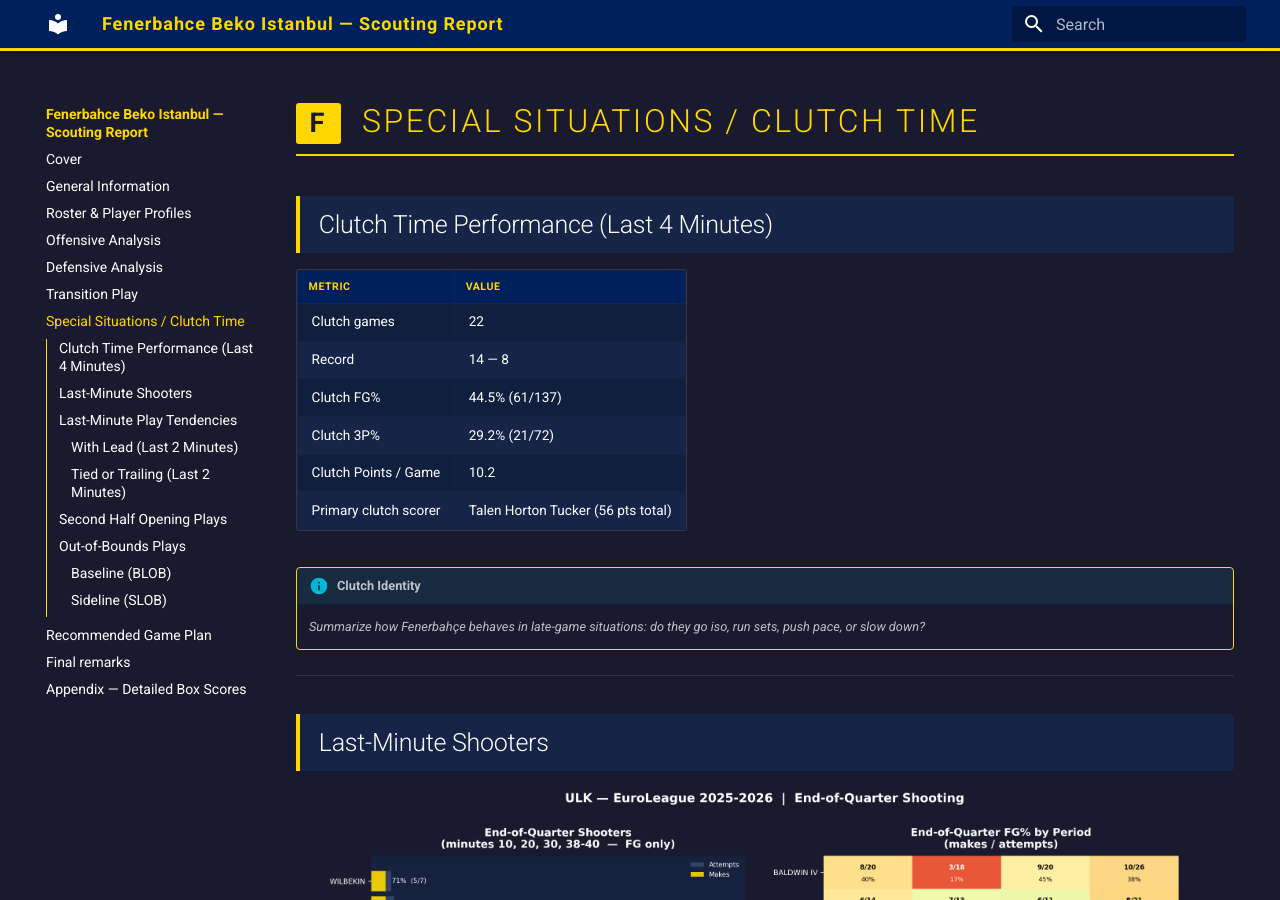
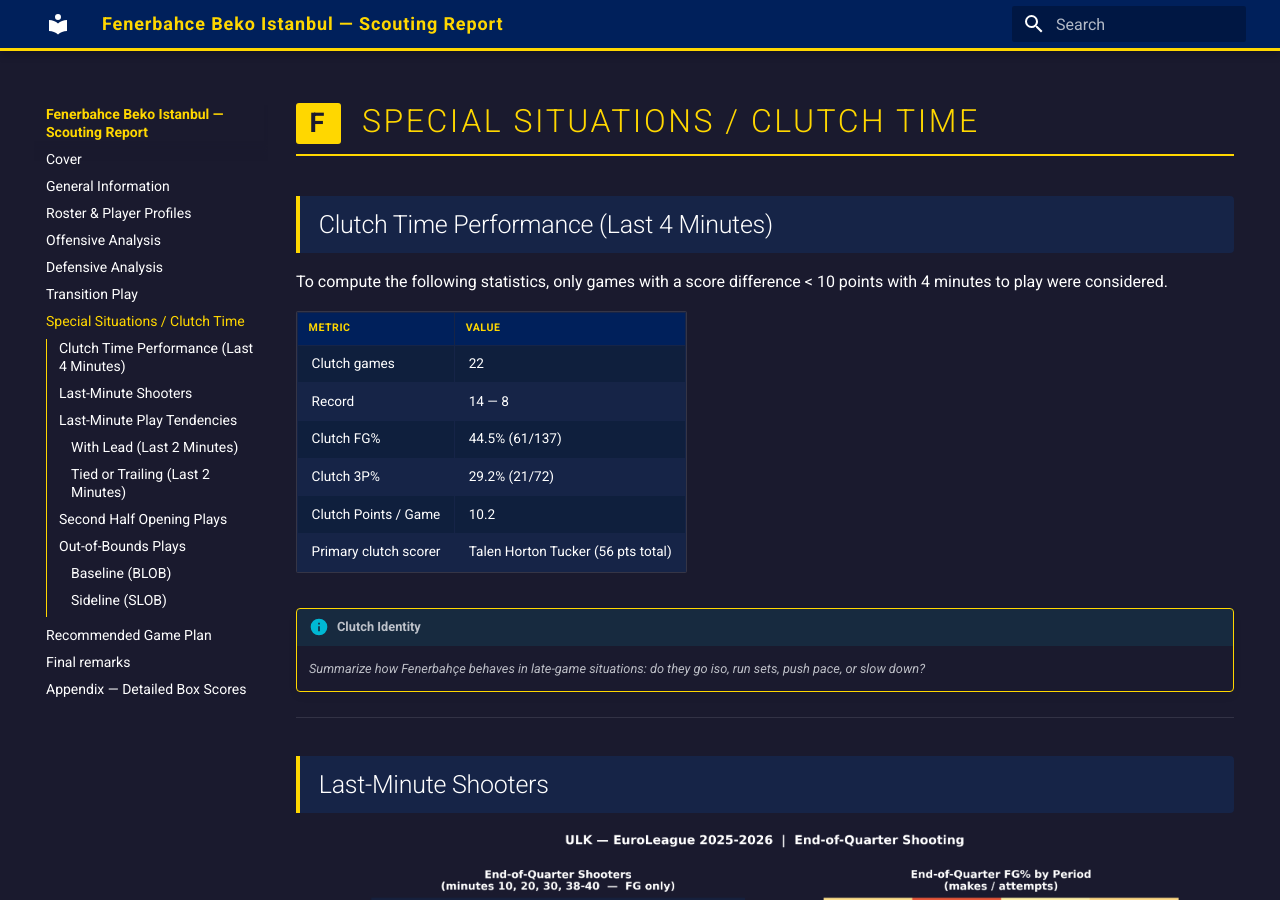
Before and after one commit to martinig94/basketball_analytics, an MkDocs documentation site: the page built from docs/section-f-special-situations.md, in a window 1280 px wide and 900 px high. Built offline with MkDocs 1.6.1 and Material for MkDocs 9.7.7, drawn with Linux system fonts in a browser that asks for light colours.

Commit message:
Docs: improve clutch description

```diff
--- a/docs/section-f-special-situations.md
+++ b/docs/section-f-special-situations.md
@@ -1,6 +1,7 @@
 # <span class="section-badge">F</span> Special Situations / Clutch Time
 
 ## Clutch Time Performance (Last 4 Minutes)
+To compute the following statistics, only games with a score difference < 10 points with 4 minutes to play were considered.
 <!-- START_TABLE CLUTCH-STATS -->
 | Metric                | Value                              |
 |:----------------------|:-----------------------------------|
```
Also changed, not shown: docs/section-h-final_remarks.md (+1 -1 lines).
